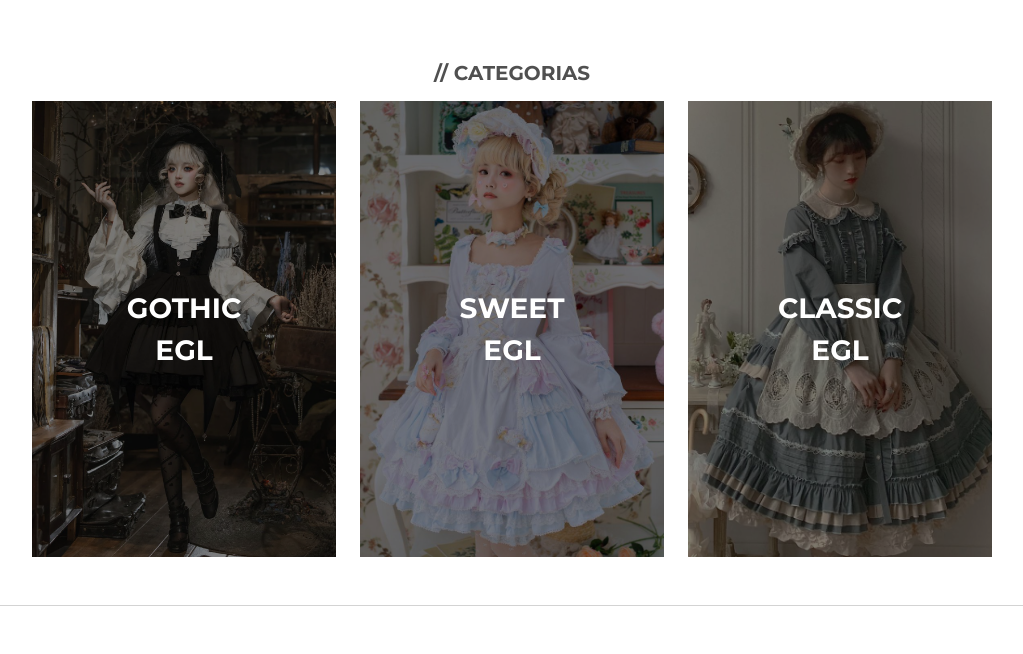
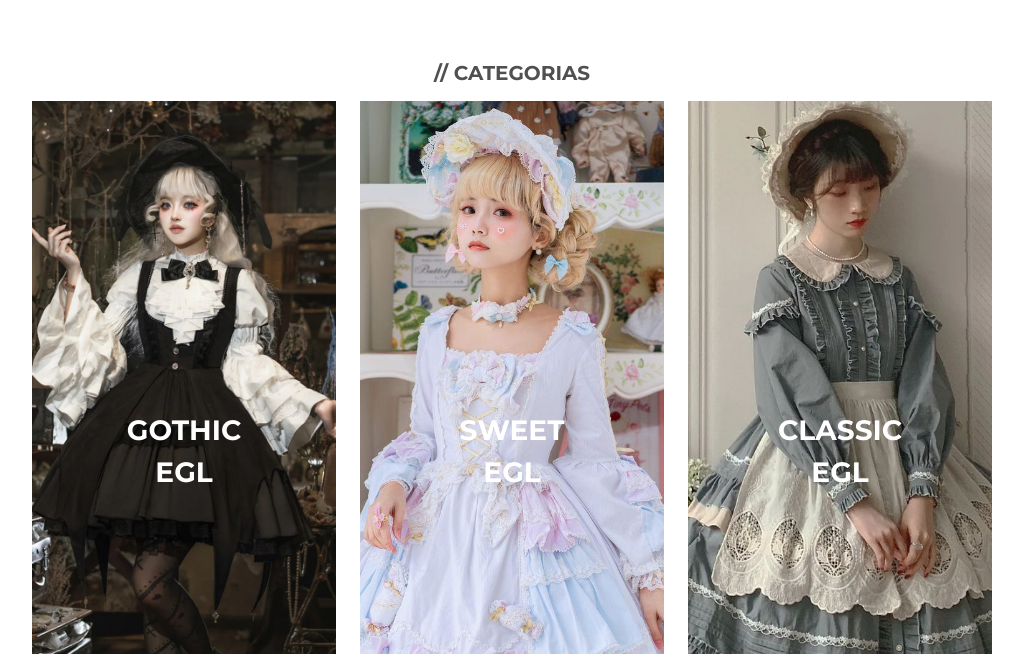
Before and after one commit to ramirez-leylen/progweb-entregafinal, a plain HTML site: page index.html in a window 1280 px wide. Shown: the part 1608-2262 px from the top of the page, without its empty margins (128-1151 px from the left). Drawn offline with nearby package versions, Linux system fonts and the light colour scheme.

Commit message:
arregle categorias

```diff
--- a/index.html
+++ b/index.html
@@ -130,37 +130,27 @@
 
     <!-- CATEGORIES -->
     <h5 class="mt-5 mb-3 text-center header">// CATEGORIAS</h5>
-    <div class="mx-auto w-75 mb-5">
-        <div class="row">
+    <div class="mx-auto w-75 mb-5 cats">
+        <div class="row" style="height: 100%;">
+            <div class="col-sm-4 img-text-container" >
+                <a href="contacto.html">
+                    <img src="img\cat\gothic.webp" alt="" class="img-fluid">
+                    <div class="img-text header fs-3">GOTHIC EGL</div>
+                </a>
 
+            </div>
 
-            <div class="col-sm-4">
+            <div class="col-sm-4  img-text-container">
                 <a href="contacto.html">
-                    <div class="img-text-container">
-                        <img src="img\cat\gothic.webp" alt="" class="img-fluid">
-                        <div class="img-overlay"></div>
-                        <div class="img-text header fs-3">GOTHIC EGL</div>
-                    </div>
+                    <img src="img\cat\sweet.jpg" alt="" class="img-fluid">
+                    <div class="img-text header fs-3">SWEET EGL</div>
                 </a>
             </div>
 
-            <div class="col-sm-4">
+            <div class="col-sm-4  img-text-container">
                 <a href="contacto.html">
-                    <div class="img-text-container">
-                        <img src="img\cat\sweet.jpg" alt="" class="img-fluid">
-                        <div class="img-overlay"></div>
-                        <div class="img-text header fs-3">SWEET EGL</div>
-                    </div>
-                </a>
-            </div>
-
-            <div class="col-sm-4">
-                <a href="contacto.html">
-                    <div class="img-text-container">
-                        <img src="img\cat\classic.jpg" alt="" class="img-fluid">
-                        <div class="img-overlay"></div>
-                        <div class="img-text header fs-3">CLASSIC EGL</div>
-                    </div>
+                    <img src="img\cat\classic.jpg" alt="" class="img-fluid">
+                    <div class="img-text header fs-3">CLASSIC EGL</div>
                 </a>
             </div>
         </div>
--- a/styles.css
+++ b/styles.css
@@ -27,29 +27,18 @@
 
 
 /* IMAGES */
+.cats {
+    height: 700px;
+    width: 100%;
+}
 .img-text-container {
     position: relative;
     height: 100%;
-    background-color: #e05986;
 }
 .img-fluid {
     height: 100%;
+    width: 100%;
     object-fit: cover;
-}
-.img-overlay {
-    background-color: black;
-    width: 100%;
-    height: 100%;
-    position: absolute;
-    top: 0;
-    left: 0;
-
-    opacity: 0.5;
-    transition: all 1s;
-}
-.img-overlay:hover {
-    opacity: 0.2;
-    transition: all 1s;
 }
 .img-text {
     text-align: center;
```
